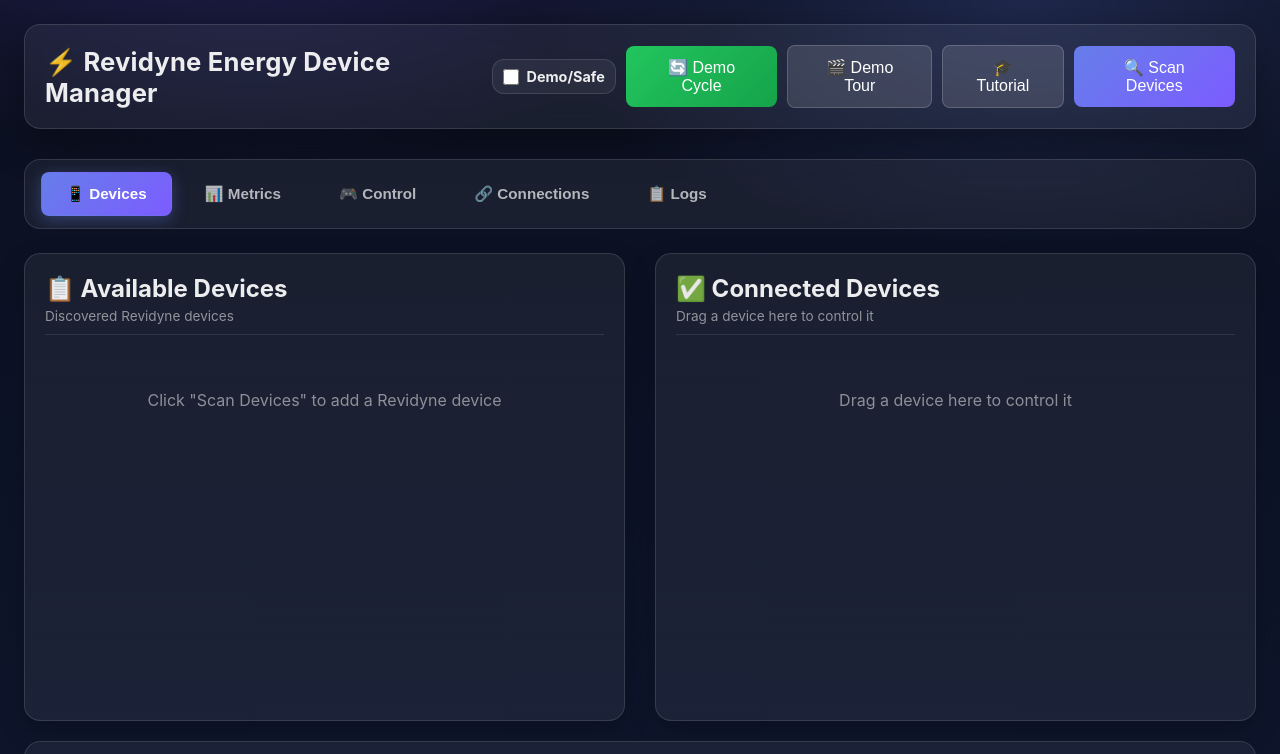
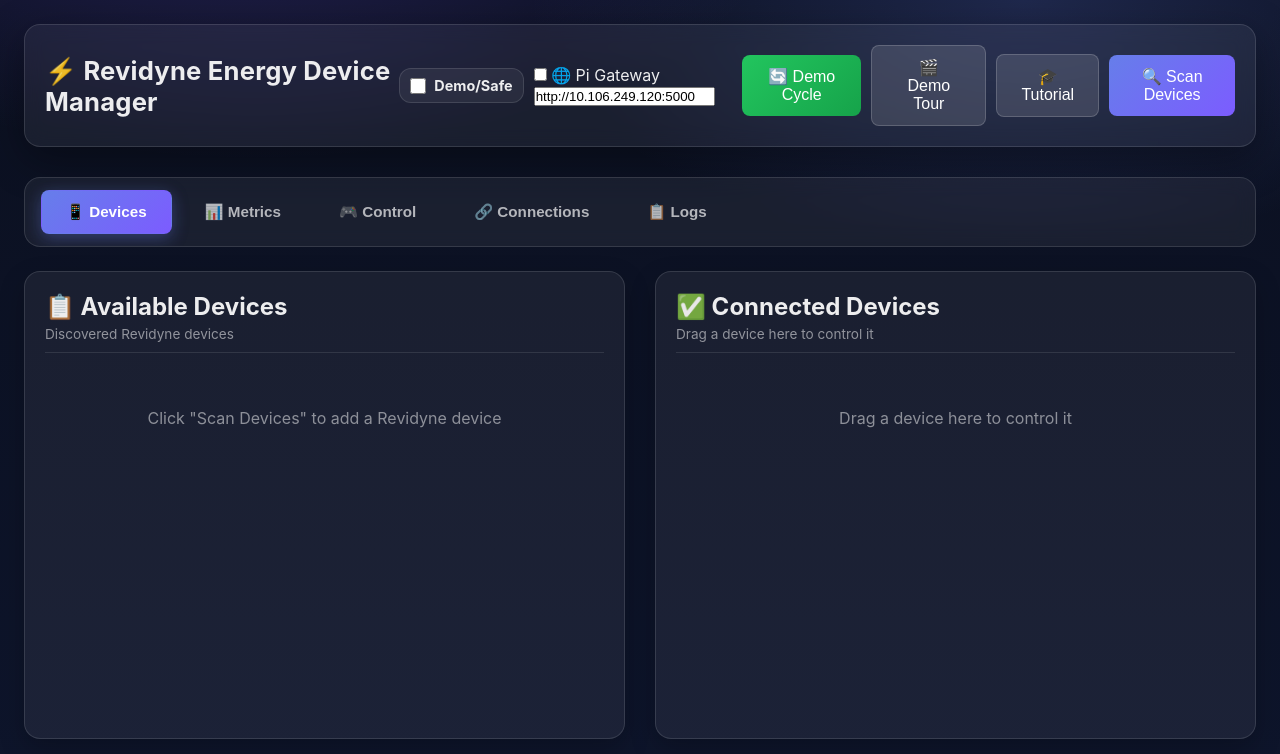
Before and after one commit to ke14056/REv, a plain HTML site: page index.html in a window 1280 px wide. Shown: the top 754 px of the page. Drawn offline with Linux system fonts and the light colour scheme.

Commit message:
Add Pi Gateway control section to index.html

```diff
--- a/index.html
+++ b/index.html
@@ -15,6 +15,13 @@
                     <input id="safeModeToggle" type="checkbox" />
                     <span class="safe-mode-label">Demo/Safe</span>
                 </label>
+                <div class="pi-gateway-control" title="Route commands through Raspberry Pi instead of direct WebSerial">
+                    <label class="pi-gateway-toggle">
+                        <input id="piGatewayToggle" type="checkbox" />
+                        <span class="pi-gateway-label">🌐 Pi Gateway</span>
+                    </label>
+                    <input id="piGatewayUrl" type="text" class="pi-gateway-url" placeholder="http://10.106.249.120:5000" />
+                </div>
                 <button id="demoCycleBtn" class="scan-btn" style="background: linear-gradient(135deg, #22c55e 0%, #16a34a 100%);">🔄 Demo Cycle</button>
                 <button id="demoTourBtn" class="scan-btn secondary" title="Step-by-step guided demo">🎬 Demo Tour</button>
                 <button id="showTutorialBtn" class="scan-btn secondary" title="Show tutorial">🎓 Tutorial</button>
```
